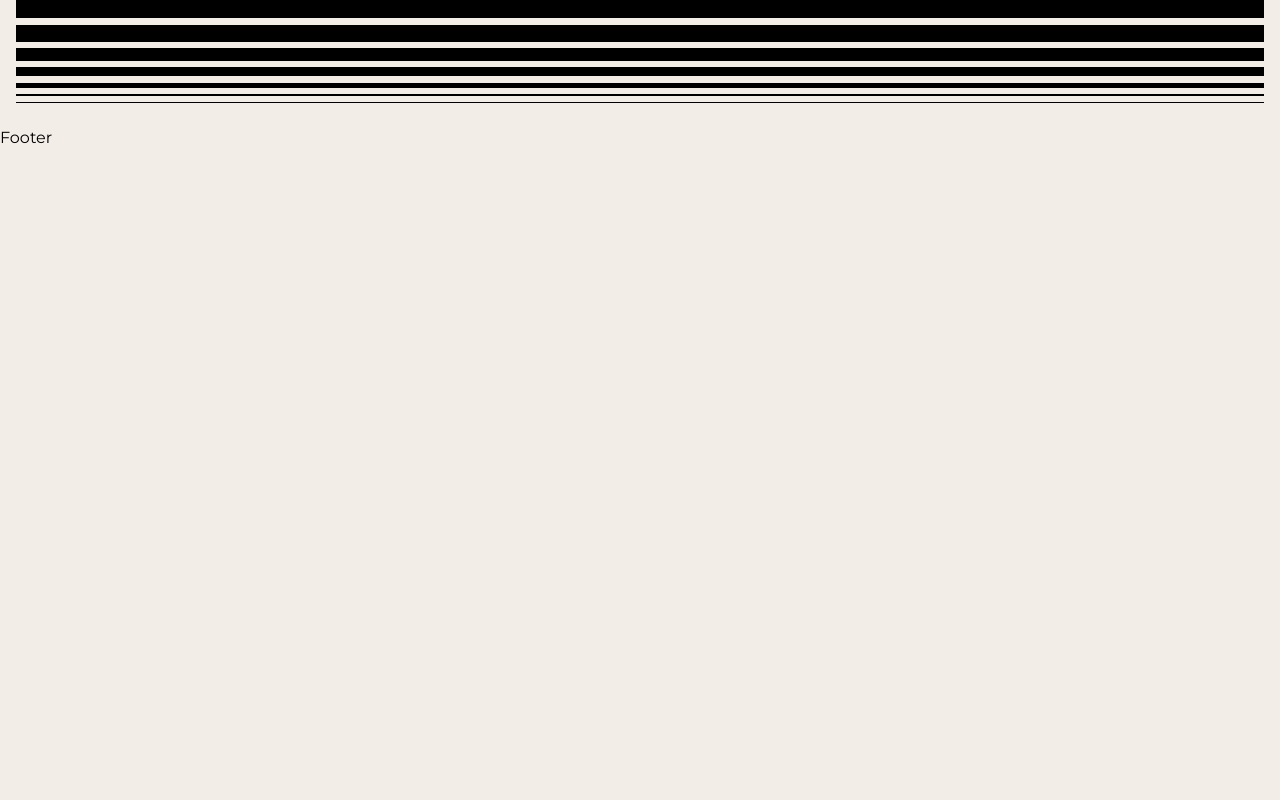
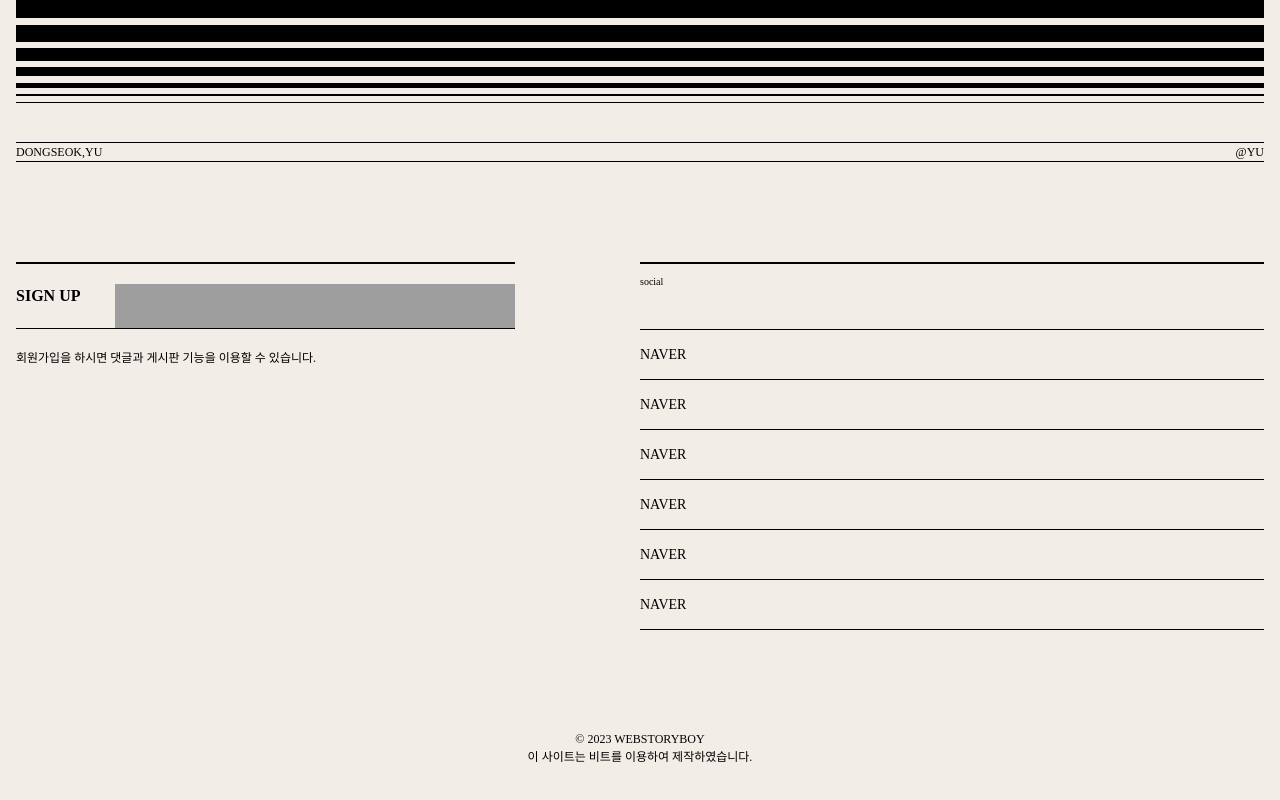
Before and after one commit to Dongjewerly/port2023-vue, a Vue app: page / in a window 1280 px wide. Shown: the part 6274-7074 px from the top of the page. Before the commit the page ends 6424 px from the top, so only its background shows below. Built offline with nearby package versions, Linux system fonts and the light colour scheme; grey boxes are pictures that could not be loaded; a small style sheet from the web is missing; a web font is replaced by a local one.

Commit message:
푸터영역완료

```diff
--- a/src/components/Footer.vue
+++ b/src/components/Footer.vue
@@ -1,3 +1,148 @@
+<script setup>
+import { footerText } from '../constants';
+</script>
+
 <template>
-    Footer
+    <footer id="footer" role="contentinfo">
+        <div class="footer_inner">
+            <div class="footer_text">
+                <span>DongSeok,Yu</span>
+                <span>@Yu</span>
+            </div>
+            <div class="footer_info">
+                <div class="left">
+                    <div class="title">
+                        <a href="">sign up</a>
+                    </div>
+                    <p class="desc">회원가입을 하시면 댓글과 게시판 기능을 이용할 수 있습니다.</p>
+                </div>
+                <div class="right">
+                    <h3>social</h3>
+                    <ul>
+                        <li v-for="(footer,key) in footerText" :key="key">
+                            <a :href="footer.link">{{ footer.title }}</a>
+                            <em>{{ footer.desc }}</em>
+                        </li>
+                    </ul>
+                </div>
+            </div>
+            <div class="footer_right">
+                © 2023 webstoryboy<br />
+                이 사이트는 비트를 이용하여 제작하였습니다.
+            </div>
+        </div>
+    </footer>
 </template>
+
+
+<style lang="scss">
+#footer {
+    font-family: var(--mainKor-font);
+}
+.footer_inner {
+    padding: 16px;
+
+    .footer_text {
+        font-size: 12px;
+        text-transform: uppercase;
+        border-top: 1px solid var(--black);
+        border-bottom: 1px solid var(--black);
+        display: flex;
+        justify-content: space-between;
+    }
+    .footer_info {
+        display: flex;
+        justify-content: space-between;
+        margin: 100px 0;
+
+        @media (max-width:800px) {
+            flex-direction: column;
+        }
+
+        .left {
+            width: 40%;
+
+            @media (max-width:800px) {
+                width: 100%;
+            }
+
+            .title {
+                border-top: 2px solid var(--black);
+                border-bottom: 1px solid var(--black);
+                padding: 20px 0;
+                text-transform: uppercase;
+                font-weight: 700;
+                background: url(../../img/arrow.svg) no-repeat right 20px;
+                transition: all 0.3s;
+
+                &:hover {
+                    background-color: var(--black400);
+                    padding-left: 10px;
+                    border-color: transparent;
+                }
+            }
+            .desc {
+                font-size: 12px;
+                padding-top: 20px;
+
+                @media (max-width:800px) {
+                    margin-bottom: 40px;
+                }
+
+            }
+
+        }
+
+        .right {
+            width: 50%;
+
+            @media (max-width:800px) {
+                width: 100%;
+            }
+
+            h3 {
+                border-top: 2px solid var(--black);
+                font-size: 10px;
+                margin-bottom: 40px;
+                padding-top: 10px;
+            }
+
+            ul {
+                border-top: 1px solid var(--black);
+
+                li {
+                    border-bottom: 1px solid var(--black);
+
+
+
+                    a {
+                        padding: 14px 0;
+                        font-size: 14px;
+                        display: inline-block;
+                        text-transform: uppercase;
+                    }
+
+                    em {
+                        font-size: 12px;
+                        padding-left: 10px;
+                        opacity: 0;
+                        transition: all 0.3s;
+                    }
+
+                    &:hover {
+                        em {
+                            opacity: 1;
+                        }
+                    }
+                }
+            }
+        }
+    }
+    .footer_right {
+        text-align: center;
+        text-transform: uppercase;
+        font-size: 12px;
+        margin-bottom: 20px;
+    }
+}
+</style>
--- a/src/constants/index.js
+++ b/src/constants/index.js
@@ -212,3 +212,36 @@ export const contactText = [
       title:"NAVER : dongseog_you@naver.com",
   }
 ];
+
+export  const footerText = [
+  {
+    title:"NAVER",
+    desc:"네이버블로그에 오시면 더 많은 강의를 볼 수 있습니다.",
+    link:"https://blog.naver.com/dongseog_you/223434116836",
+  },
+  {
+    title:"NAVER",
+    desc:"네이버블로그에 오시면 더 많은 강의를 볼 수 있습니다.",
+    link:"https://blog.naver.com/dongseog_you/223434116836",
+  },
+  {
+    title:"NAVER",
+    desc:"네이버블로그에 오시면 더 많은 강의를 볼 수 있습니다.",
+    link:"https://blog.naver.com/dongseog_you/223434116836",
+  },
+  {
+    title:"NAVER",
+    desc:"네이버블로그에 오시면 더 많은 강의를 볼 수 있습니다.",
+    link:"https://blog.naver.com/dongseog_you/223434116836",
+  },
+  {
+    title:"NAVER",
+    desc:"네이버블로그에 오시면 더 많은 강의를 볼 수 있습니다.",
+    link:"https://blog.naver.com/dongseog_you/223434116836",
+  },
+  {
+    title:"NAVER",
+    desc:"네이버블로그에 오시면 더 많은 강의를 볼 수 있습니다.",
+    link:"https://blog.naver.com/dongseog_you/223434116836",
+  },
+];
```
